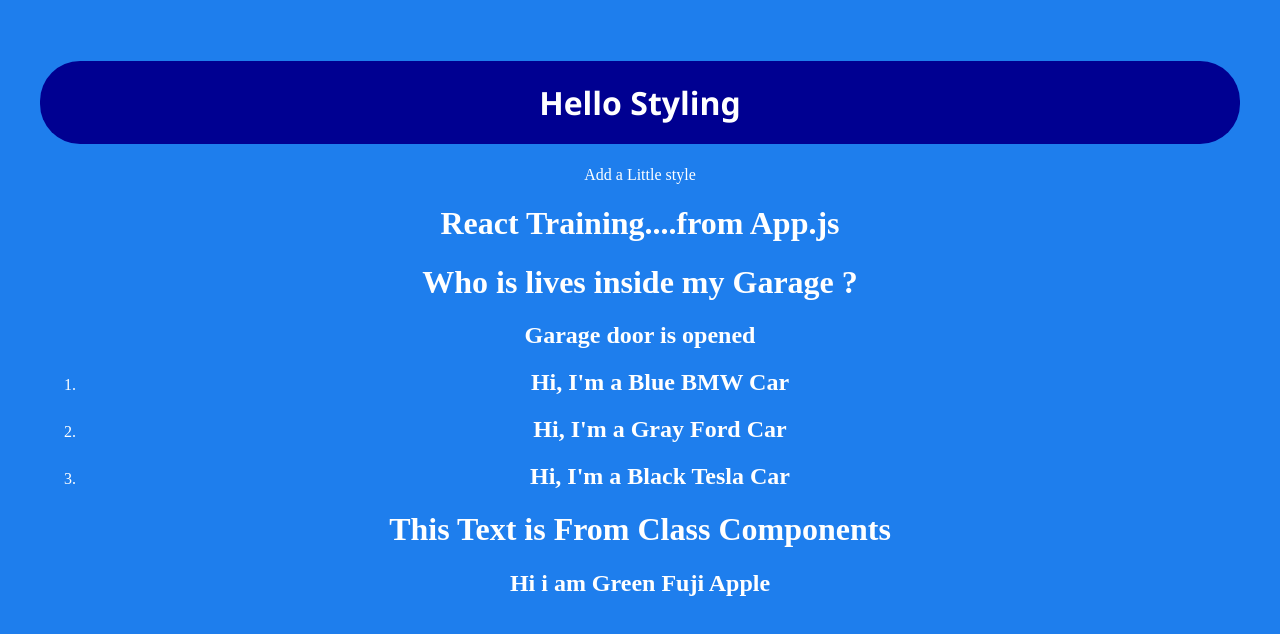
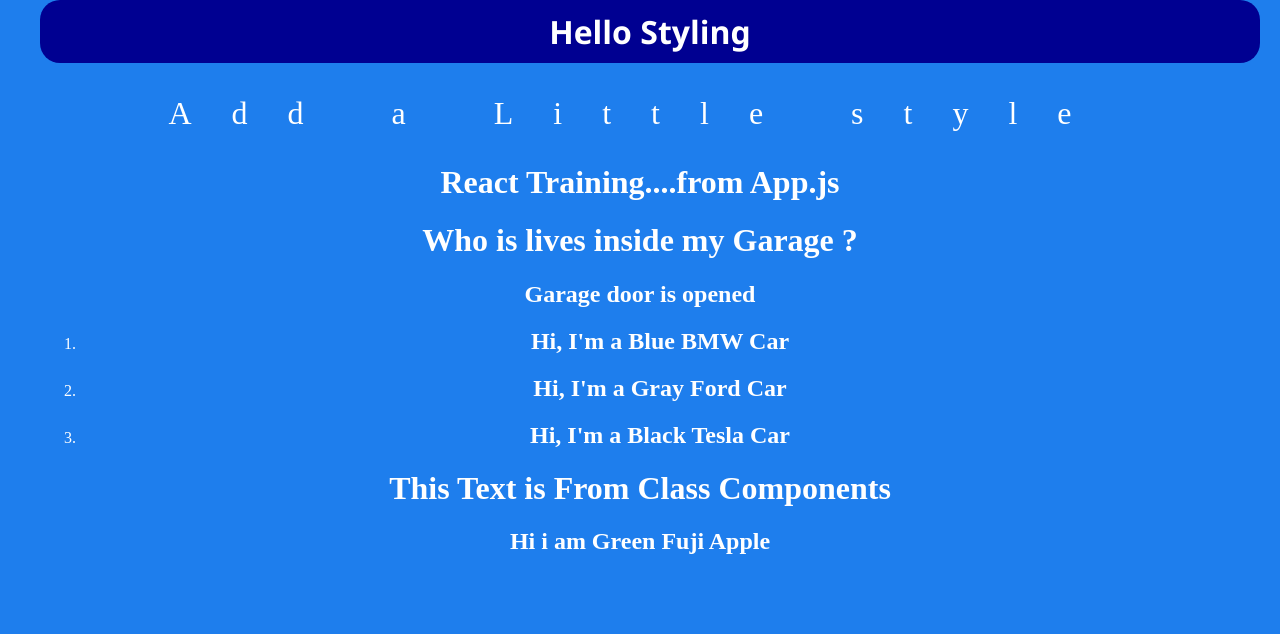
Before and after one commit to Sanjaysundar27/React, a React (Create React App) app in the folder react-basics/: page / in a window 1280 px wide. Shown: the top 634 px of the page. Built offline with nearby package versions, Linux system fonts and the light colour scheme.

Commit message:
Added Code

```diff
--- a/react-basics/src/Function Components/Header.js
+++ b/react-basics/src/Function Components/Header.js
@@ -19,7 +19,7 @@ export default function Header(){
         <div>
                 {/* <h1 style={myStyle}>Hello Styling</h1> */}
                 <h1 className={styles.bigBlue}>Hello Styling</h1>
-                <p> Add a Little style</p>
+                <p className={styles.l}> Add a Little style</p>
         </div>
     );
 }
--- a/react-basics/src/Function Components/Header.module.css
+++ b/react-basics/src/Function Components/Header.module.css
@@ -1,9 +1,17 @@
 .bigBlue{
     background-color: rgb(0, 0, 145);
     color: rgb(255, 255, 255);
-    padding:20px;
+    padding:10px;
     font-family: 'Segoe UI', Tahoma, Geneva, Verdana, sans-serif;
     text-align:  center;
-    border-radius: 40px;
+    border-radius: 20px;
     font-size: 2rem;
+    margin-top: -40px;
+    width: 100%;
 }
+
+.l{
+    letter-spacing: 40px;
+    font-size: 2rem;
+
+}
```
